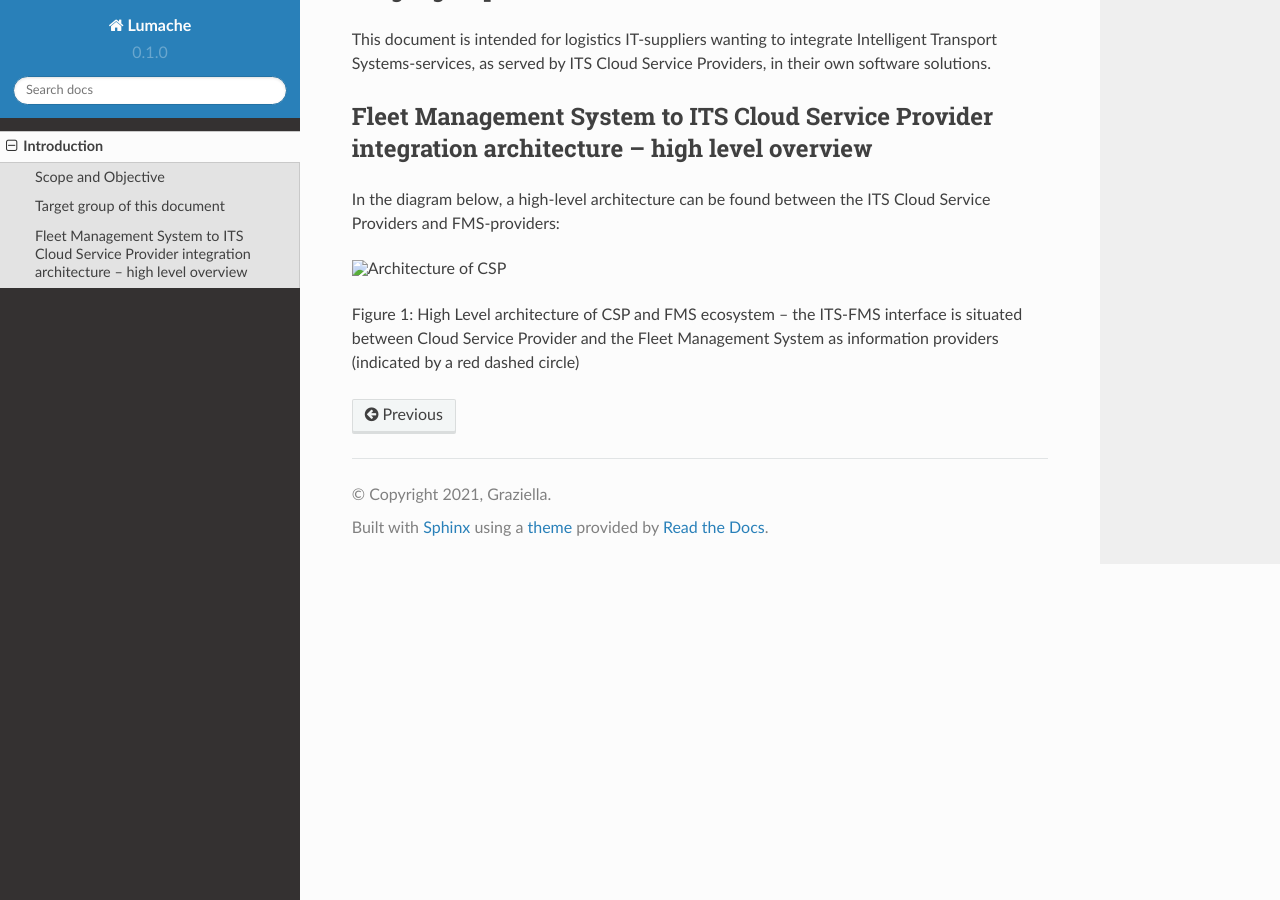
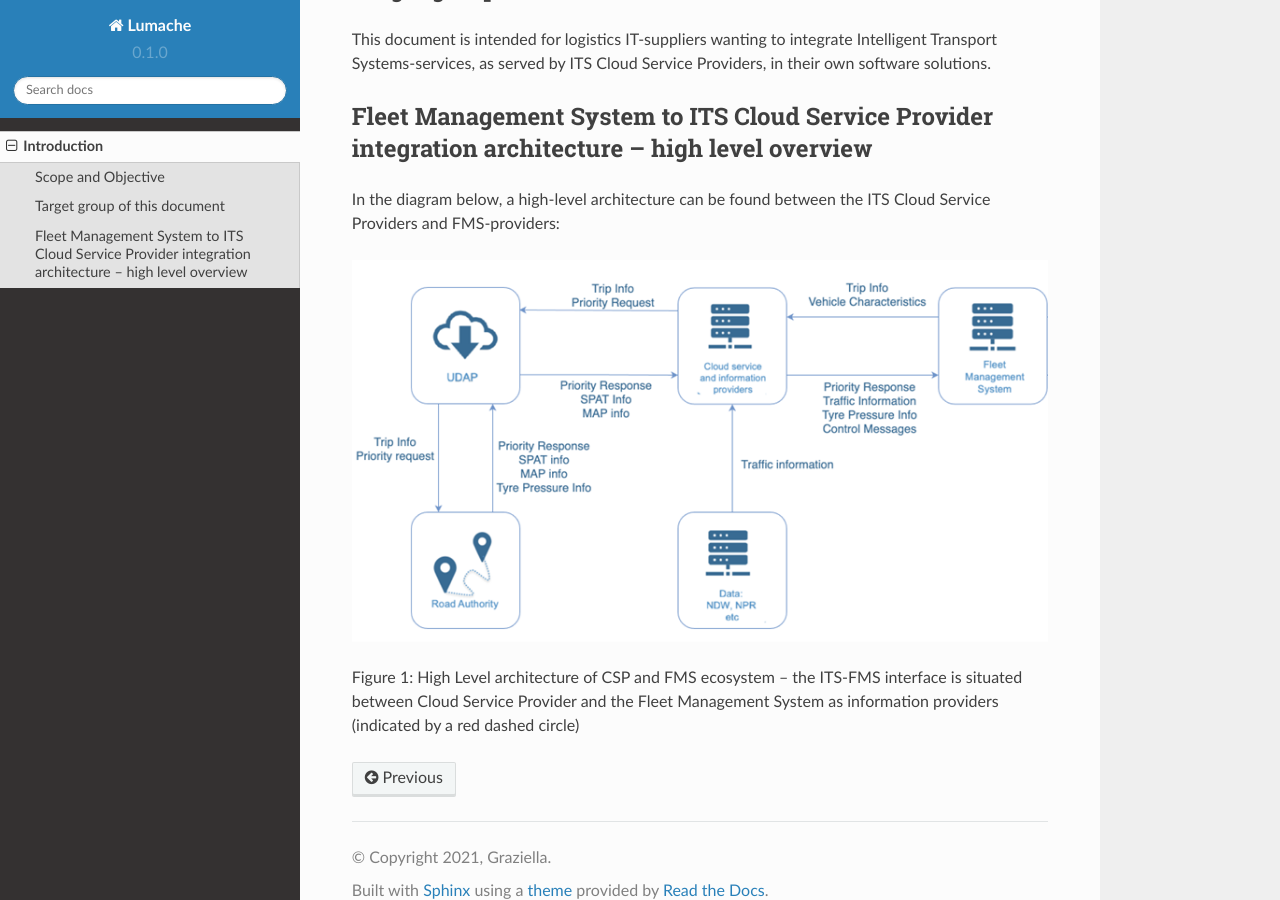
Before and after one commit to AMBosman/rtd-tutorial, a Sphinx documentation site: the page built from docs/source/introduction.rst, in a window 1280 px wide and 900 px high, scrolled down 628 px. Built offline with Sphinx 7.4.7 and the Read the Docs theme 2.0.0, drawn with Linux system fonts in a browser that asks for light colours; pages that are not in the unit, such as notebooks, are missing from menus.

Commit message:
Update introduction.rst

```diff
--- a/docs/source/introduction.rst
+++ b/docs/source/introduction.rst
@@ -30,7 +30,7 @@ Fleet Management System to ITS Cloud Service Provider integration architecture
 ----------------
 In the diagram below, a high-level architecture can be found between the ITS Cloud Service Providers and FMS-providers:
 
-.. figure:: ../images/ArchitectureCSP-FMS.png
+.. figure:: ../source/images/ArchitectureCSP-FMS.png
    :alt: Architecture of CSP
 
 Figure 1: High Level architecture of CSP and FMS ecosystem – the ITS-FMS interface is situated between Cloud Service Provider and the Fleet Management System as information providers (indicated by a red dashed circle)
```
